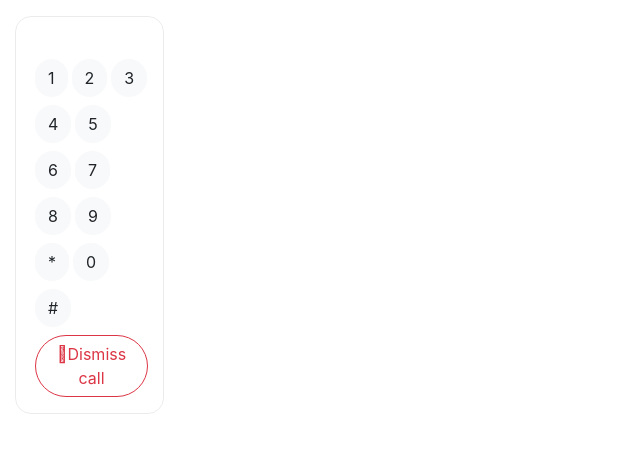
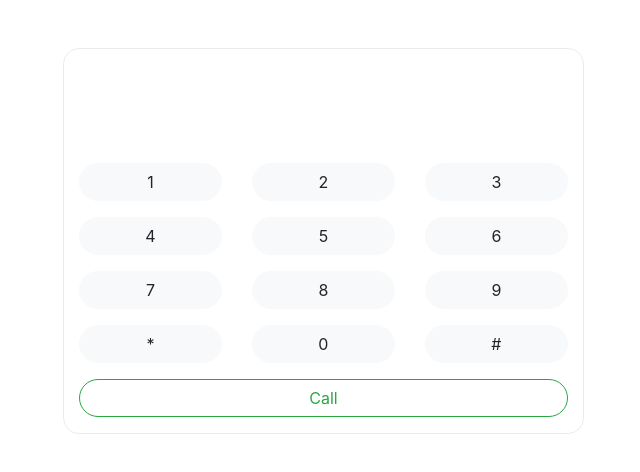
Before and after one commit to jensilva/ng-phone-component, an Angular app: page / in a window 1280 px wide. Shown: the top 472 px of the page, without its empty margins (0-640 px from the left). Built offline with nearby package versions, Linux system fonts and the light colour scheme.

Commit message:
fix: layout, feat: call button

```diff
--- a/angular.json
+++ b/angular.json
@@ -28,9 +28,9 @@
               "src/assets"
             ],
             "styles": [
-              "src/styles.scss",
               "node_modules/bootstrap/dist/css/bootstrap.min.css",
-              "node_modules/@fortawesome/fontawesome-free/css/fontawesome.css"
+              "node_modules/@fortawesome/fontawesome-free/css/fontawesome.css",
+              "src/styles.scss"
             ],
             "scripts": ["node_modules/bootstrap/dist/js/bootstrap.min.js"]
           },
--- a/src/app/app.component.html
+++ b/src/app/app.component.html
@@ -1,9 +1,20 @@
-<section class="container row" id="phone-outline">
-  <article class="col-sm-10" id="phone-display">
-    <article class="col-sm-2 mt-3" id="phone-buttons">
-      <input type="text" class="col mt-2" disabled [value]="buttonsPressed">
-      <li type="none" class="btn btn-light mt-2 ml-1" *ngFor="let button of buttons" (click)="getKeys(button)">{{button}}</li>
-      <li type="none" class="btn btn-outline-danger mt-2 ml-1 mb-3"><i class="fas fa-phone-slash"></i>Dismiss call</li>
+
+<section class="container-fluid">
+  <section class="col-5 mt-5 ml-5 " id="phone-outline">
+      <article class= "row">
+          <article class="col-12 mt-4">
+          <input type="text" id="phone-display" class="form-control form-group" disabled [value]="buttonsPressed">
+      </article>
     </article>
-  </article>
+        <article class="row" id="phone-buttons">
+          <li type="none"  *ngFor="let button of buttons" class="col-4 form-group">
+              <button class="btn btn-light form-control"  (click)="getKeys(button)">
+                  {{button}}
+              </button>
+            </li>
+            <li type="none" class="col-12 form-group">
+            <button (click)="call()" [ngClass]="{'btn-outline-success': !onCall, 'btn-outline-danger': onCall }" class="form-control btn">{{buttonMessage}}</button>
+          </li>
+    </article>
+  </section>
 </section>
--- a/src/app/app.component.scss
+++ b/src/app/app.component.scss
@@ -1,12 +1,14 @@
 
-#phone-buttons{
+#phone-outline{
     border: 1px solid #00000014;
     border-radius: 1em;
 }
 
-input{
+#phone-display{
     border: none;
     background-color: transparent;
+    font-family: sans-serif;
+    font-size: 2.5em;
 }
 
 
--- a/src/app/app.component.ts
+++ b/src/app/app.component.ts
@@ -8,11 +8,25 @@ import { Component } from '@angular/core';
 export class AppComponent {
   title = 'Phone';
   buttons = ['1', '2', '3', '4', '5', '6', '7', '8', '9', '*', '0', '#'];
-  onCall = true;
+  onCall = false;
   buttonsPressed = '';
 
   getKeys(key: string): string {
     this.buttonsPressed += key;
     return this.buttonsPressed;
   }
+
+  call(): void {
+    this.onCall = !this.onCall;
+    this.buttonsPressed = '';
+    console.log(this.onCall);
+  }
+
+  get buttonMessage(): string {
+    if (this.onCall) {
+      return 'Dismiss Call';
+    } else {
+      return 'Call';
+    }
+  }
 }
```
